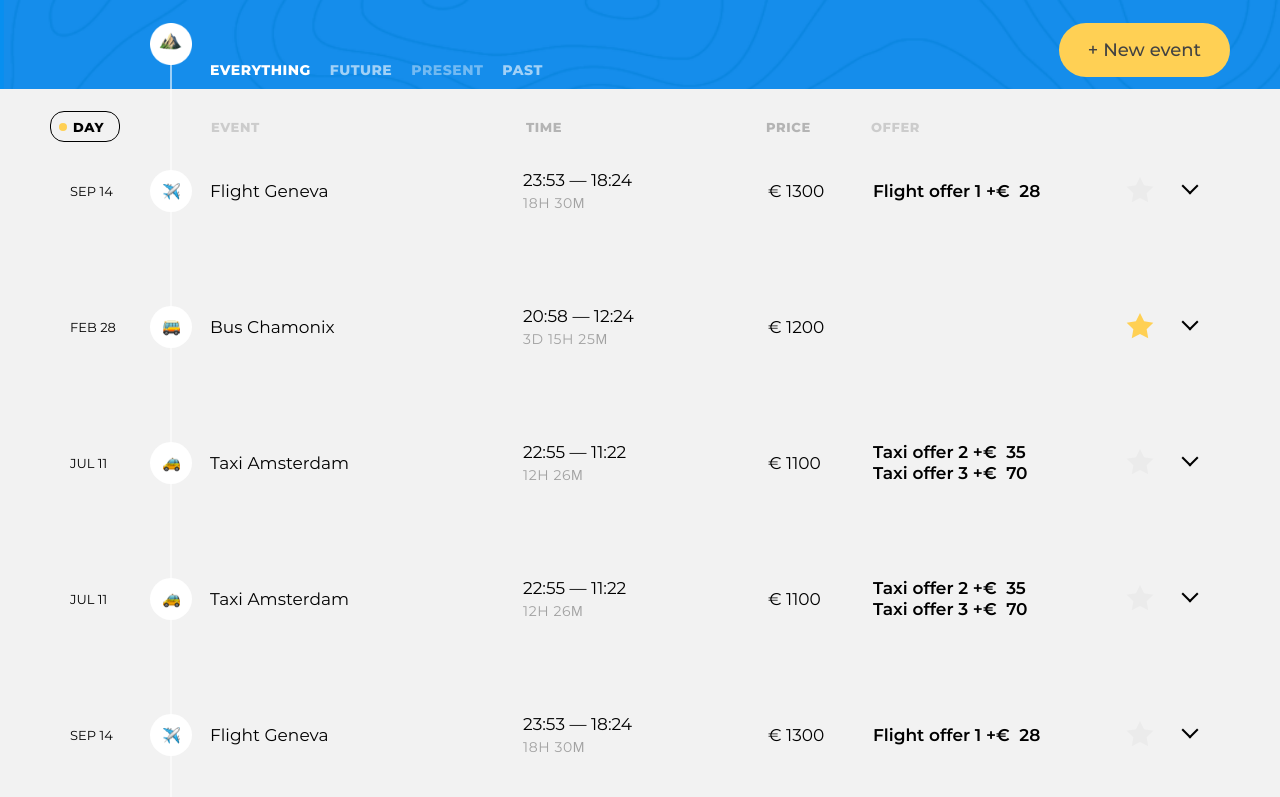
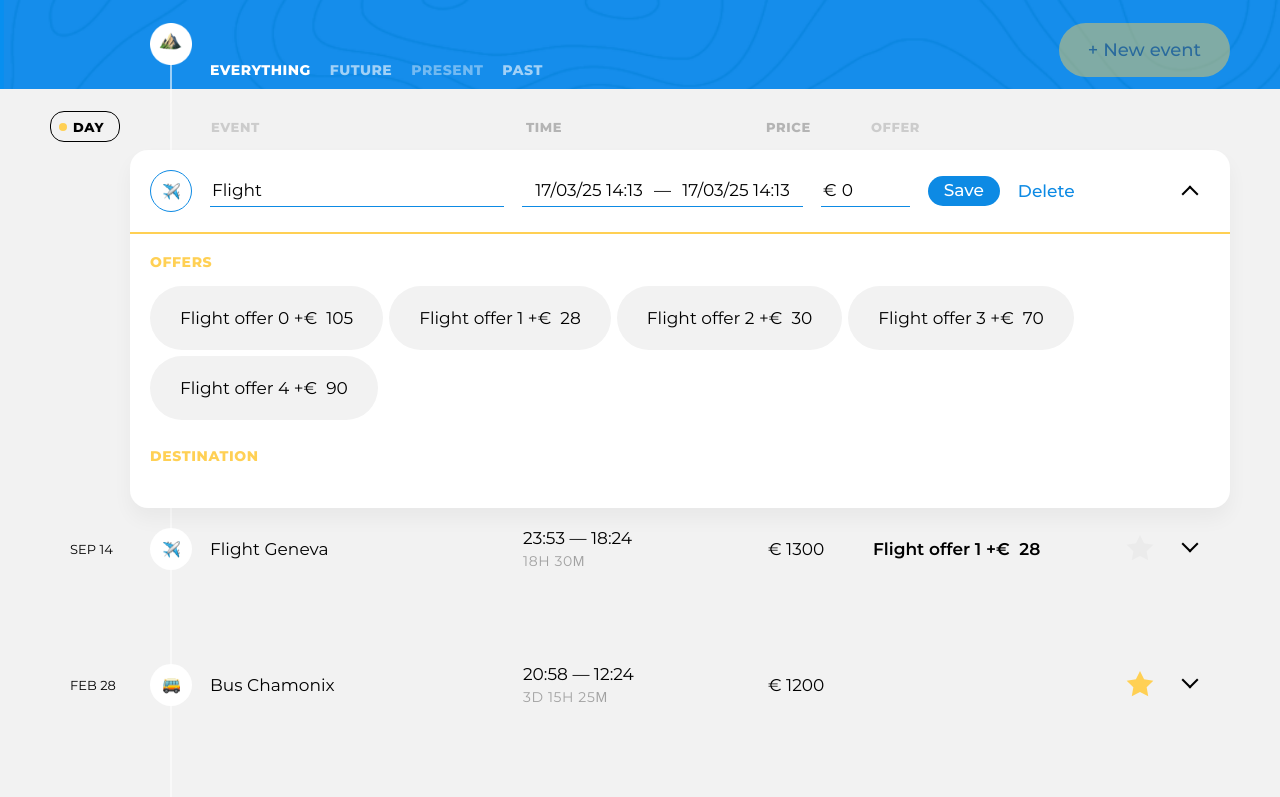
Before and after one commit to htmlacademy-ecmascript/855585-big-trip-2, a website built with webpack: page public/index.html in a window 1280 px wide. Both pictures are taken after a click on the button "New event". Shown: the top 797 px of the page. Built offline with nearby package versions, Linux system fonts and the light colour scheme.

Commit message:
Добавит view кнопки, реализует добавление задачи

```diff
--- a/public/index.html
+++ b/public/index.html
@@ -22,7 +22,7 @@
             </div>
           </div>
 
-          <button class="trip-main__event-add-btn  btn  btn--big  btn--yellow" type="button">New event</button>
+           <!-- Кнопка добавления точки -->
         </div>
       </div>
     </header>
--- a/src/main.js
+++ b/src/main.js
@@ -4,10 +4,13 @@ import FilterModel from './model/filter-model.js';
 import FilterPresenter from './presenter/filter-presenter.js';
 import OffersModel from './model/offers-model.js';
 import DestinationsModel from './model/destinations-model.js';
+import NewPointButtonView from './view/new-point-button-view.js';
+import {render} from './framework/render.js';
 
 const bodyElement = document.body;
 const eventsContainerElement = bodyElement.querySelector('.trip-events');
 const filtersContainerElement = bodyElement.querySelector('.trip-controls__filters');
+const siteHeaderElement = bodyElement.querySelector('.trip-main');
 
 //Создаем экземпляр класса модели точек
 const pointsModel = new PointsModel();
@@ -21,7 +24,8 @@ const mainPresenter = new MainPresenter({
   filterModel,
   pointsModel,
   offersModel,
-  destinationsModel
+  destinationsModel,
+  onNewPointDestroy: handleNewPointFormClose
 });
 
 const filterPresenter = new FilterPresenter({
@@ -30,5 +34,20 @@ const filterPresenter = new FilterPresenter({
   pointsModel: pointsModel,
 });
 
+const newPointButtonComponent = new NewPointButtonView({
+  onClick: handleNewPointButtonClick
+});
+
+function handleNewPointFormClose() {
+  newPointButtonComponent.element.disabled = false;
+}
+
+function handleNewPointButtonClick() {
+  mainPresenter.createPoint();
+  newPointButtonComponent.element.disabled = true;
+}
+
+render(newPointButtonComponent, siteHeaderElement);
+
 mainPresenter.init();
 filterPresenter.init();
--- a/src/model/points-model.js
+++ b/src/model/points-model.js
@@ -1,5 +1,6 @@
 import {getRandomPoint} from '../mock/points.js';
 import Observable from '../framework/observable.js';
+import dayjs from 'dayjs';
 
 const POINT_COUNT = 5;
 
@@ -11,6 +12,19 @@ export default class PointsModel extends Observable {
   //Получим данные из свойства points
   get points() {
     return this.#points;
+  }
+
+  get newPoint() {
+    return {
+      id: 'new',
+      basePrice: 0,
+      dateFrom: dayjs().toISOString(),
+      dateTo: dayjs().toISOString(),
+      destination: '',
+      isFavorite: false,
+      offers: [],
+      type: 'flight',
+    };
   }
 
   updatePoint(updateType, update) {
--- a/src/presenter/main-presenter.js
+++ b/src/presenter/main-presenter.js
@@ -6,6 +6,7 @@ import PointPresenter from './point-presenter.js';
 import {SortType, UpdateType, UserAction, FilterType} from '../const.js';
 import {sortPointByDate, sortPointByPrice, sortPointByTime} from '../utils/point.js';
 import { filter } from '../utils/filter.js';
+import NewPointPresenter from './new-point-presenter.js';
 
 
 //Создадим класс, включающий в себя отрисовку остальных связанных компонентов
@@ -26,11 +27,12 @@ export default class MainPresenter {
   #noPointComponent = null;
 
   #pointPresenters = new Map();
+  #newPointPresenter = null;
   #currentSortType = SortType.DAY;
   #filterType = FilterType.EVERYTHING;
 
 
-  constructor({container, filtersContainer, pointsModel, offersModel, destinationsModel, filterModel}) {
+  constructor({container, filtersContainer, pointsModel, offersModel, destinationsModel, filterModel, onNewPointDestroy}) {
   //Данные из main.js сохранили внутри класса
     this.#container = container;
     this.#filtersContainer = filtersContainer;
@@ -38,6 +40,15 @@ export default class MainPresenter {
     this.#offersModel = offersModel;
     this.#destinationsModel = destinationsModel;
     this.#filterModel = filterModel;
+
+    this.#newPointPresenter = new NewPointPresenter({
+      pointListContainer: this.#pointsListComponent.element,///?? без element
+      pointsModel: this.#pointsModel,
+      destinationsModel: this.#destinationsModel,
+      offersModel: this.#offersModel,
+      onDataChange: this.#handleViewAction,
+      onDestroy: onNewPointDestroy
+    });
 
     this.#pointsModel.addObserver(this.#handleModelEvent);
     this.#filterModel.addObserver(this.#handleModelEvent);
@@ -75,6 +86,12 @@ export default class MainPresenter {
     this.#renderPointsList();
   }
 
+  createPoint() {
+    this.#currentSortType = SortType.DAY;///возможно text
+    this.#filterModel.setFilter(UpdateType.MAJOR, FilterType.EVERYTHING);
+    this.#newPointPresenter.init();
+  }
+
   #handlePointChange = (updatedPoint) => {
     //Здесь будем вызывать обновление модели
 
@@ -82,6 +99,7 @@ export default class MainPresenter {
   };
 
   #handleModeChange = () => {
+    this.#newPointPresenter.destroy();
     this.#pointPresenters.forEach((presenter) => presenter.resetView());
   };
 
@@ -161,6 +179,7 @@ export default class MainPresenter {
 
   #clearBoard({resetSortType = false} = {}) {
 
+    this.#newPointPresenter.destroy();
     this.#pointPresenters.forEach((presenter) => presenter.destroy());
     this.#pointPresenters.clear();
 
--- /dev/null
+++ b/src/presenter/new-point-presenter.js
@@ -0,0 +1,83 @@
+import {remove, render, RenderPosition} from '../framework/render.js';
+import EditFormView from '../view/edit-form-view.js';
+import {nanoid} from 'nanoid';
+import {UserAction, UpdateType} from '../const.js';
+import {isEscapeKey} from '../utils/common.js';
+
+export default class NewPointPresenter {
+  #pointsModel = null;
+  #destinationsModel = null;
+  #offersModel = null;
+
+  #pointListContainer = null;
+  #handleDataChange = null;
+  #handleDestroy = null;
+
+  #editFormComponent = null;
+
+  constructor({pointListContainer, pointsModel, offersModel, destinationsModel, onDataChange, onDestroy}) {
+    this.#pointListContainer = pointListContainer;
+    this.#pointsModel = pointsModel;
+    this.#destinationsModel = destinationsModel;
+    this.#offersModel = offersModel;
+    this.#handleDataChange = onDataChange;
+    this.#handleDestroy = onDestroy;
+  }
+
+  init() {
+    if (this.#editFormComponent !== null) {
+      return;
+    }
+
+    this.#editFormComponent = new EditFormView({
+      point: this.#pointsModel.newPoint,
+      destinations: this.#destinationsModel.destinations,
+      offers: this.#offersModel.offers,
+      onSubmit: this.#handleFormSubmit,
+      onDeleteClick: this.#handleDeleteClick
+    });
+
+    render(this.#editFormComponent, this.#pointListContainer, RenderPosition.AFTERBEGIN);
+
+    document.addEventListener('keydown', this.#escKeyDownHandler);
+  }
+
+  destroy() {
+    if (this.#editFormComponent === null) {
+      return;
+    }
+
+    this.#handleDestroy();
+
+    remove(this.#editFormComponent);
+    this.#editFormComponent = null;
+
+    document.removeEventListener('keydown', this.#escKeyDownHandler);
+  }
+
+  #handleFormSubmit = (point) => {
+    if (!point.destination) {
+      this.destroy();
+      return;
+    }
+    this.#handleDataChange(
+      UserAction.ADD_POINT,
+      UpdateType.MINOR,
+      // Пока нет сервера, который бы после сохранения
+      // выдывал id точки, нужно позаботиться об этом самим
+      {id: nanoid, ...point},
+    );
+    this.destroy();
+  };
+
+  #handleDeleteClick = () => {
+    this.destroy();
+  };
+
+  #escKeyDownHandler = (evt) => {
+    if (isEscapeKey(evt)) {
+      evt.preventDefault();
+      this.destroy();
+    }
+  };
+}
--- a/src/view/edit-form-view.js
+++ b/src/view/edit-form-view.js
@@ -4,19 +4,29 @@ import {DATE_TIME_FORMAT} from '../const.js';
 import flatpickr from 'flatpickr';
 import 'flatpickr/dist/flatpickr.min.css';
 
+
 function createPictures(pictures) {
-  return pictures
-    .map((picture) =>
-      `<img class="event__photo" src="${picture.src}" alt="${picture.description}">`
-    ).join('');
+  if (Array.isArray(pictures)) {
+    return pictures
+      .map((picture) =>
+        `<img class="event__photo" src="${picture.src}" alt="${picture.description}">`
+      )
+      .join('');
+  } else {
+    return ''; // Возвращаем пустую строку или какое-то дефолтное значение
+  }
 }
 
 function createEditFormViewTemplate(point, offers, destinations) {
   const {type, basePrice, dateFrom, dateTo} = point;
 
-  const editFormPointDestination = destinations.find((destination) => destination.id === point.destination);
+  const editFormPointDestination = destinations.find((destination) => destination.id === point.destination) || {};
 
   const pointTypeOffer = offers.find((offer) => offer.type === point.type);
+
+  if (!pointTypeOffer) {
+    return '';
+  }
   const editFormOffersTemplate = createFormOffersTemplate(pointTypeOffer.offers, point.offers);
 
   const destinationPictures = editFormPointDestination
@@ -52,7 +62,7 @@ function createEditFormViewTemplate(point, offers, destinations) {
                     <label class="event__label  event__type-output" for="event-destination-1">
                       ${type}
                     </label>
-                    <input class="event__input  event__input--destination" id="event-destination-1" type="text" name="event-destination" value="${editFormPointDestination.name}" list="destination-list-1">
+                    <input class="event__input  event__input--destination" id="event-destination-1" type="text" name="event-destination" value="${editFormPointDestination?.name || ''}" list="destination-list-1">
                     <datalist id="destination-list-1">
                       ${destinationListTemplate}
                     </datalist>
@@ -91,7 +101,7 @@ function createEditFormViewTemplate(point, offers, destinations) {
 
                   <section class="event__section  event__section--destination">
                     <h3 class="event__section-title  event__section-title--destination">Destination</h3>
-                    <p class="event__destination-description">${editFormPointDestination.description}</p>
+                    <p class="event__destination-description">${editFormPointDestination?.description || ''}</p>
 
                      <div class="event__photos-container">
                       <div class="event__photos-tape">
--- /dev/null
+++ b/src/view/new-point-button-view.js
@@ -0,0 +1,24 @@
+import AbstractView from '../framework/view/abstract-view.js';
+
+function createNewPointButtonTemplate() {
+  return '<button class="trip-main__event-add-btn  btn  btn--big  btn--yellow" type="button">New event</button>';
+}
+
+export default class NewPointButtonView extends AbstractView {
+  #handleClick = null;
+
+  constructor({onClick}) {
+    super();
+    this.#handleClick = onClick;
+    this.element.addEventListener('click', this.#clickHandler);
+  }
+
+  get template() {
+    return createNewPointButtonTemplate();
+  }
+
+  #clickHandler = (evt) => {
+    evt.preventDefault();
+    this.#handleClick();
+  };
+}
```
